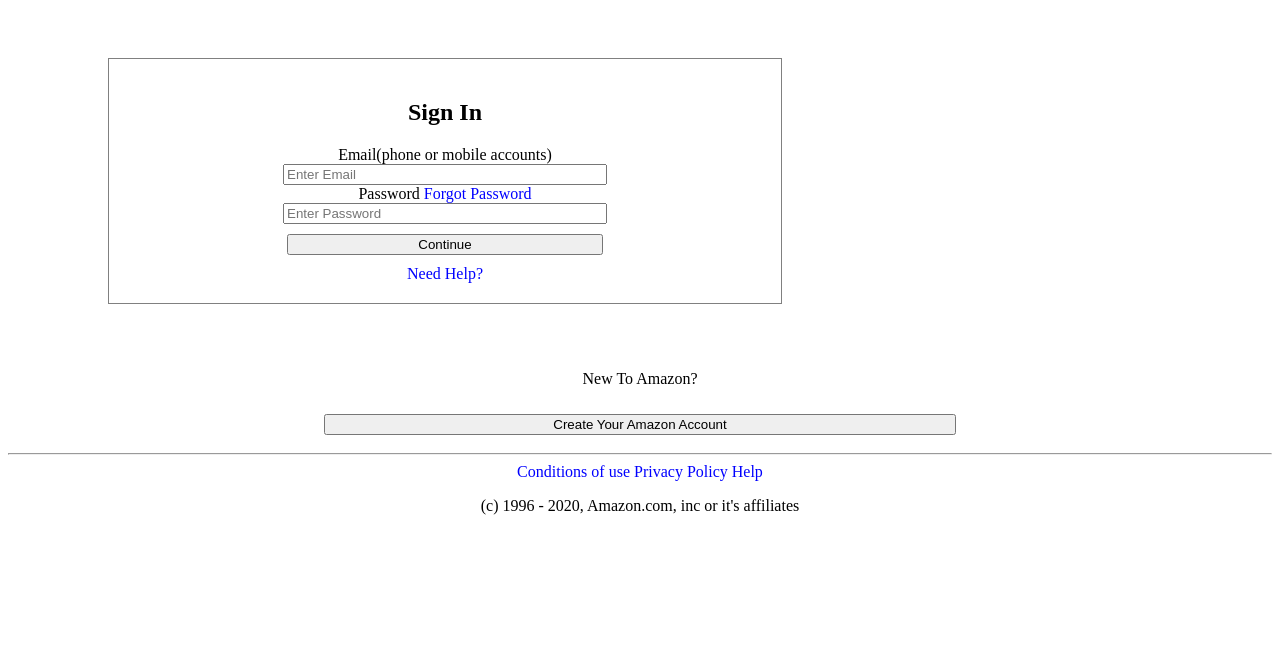
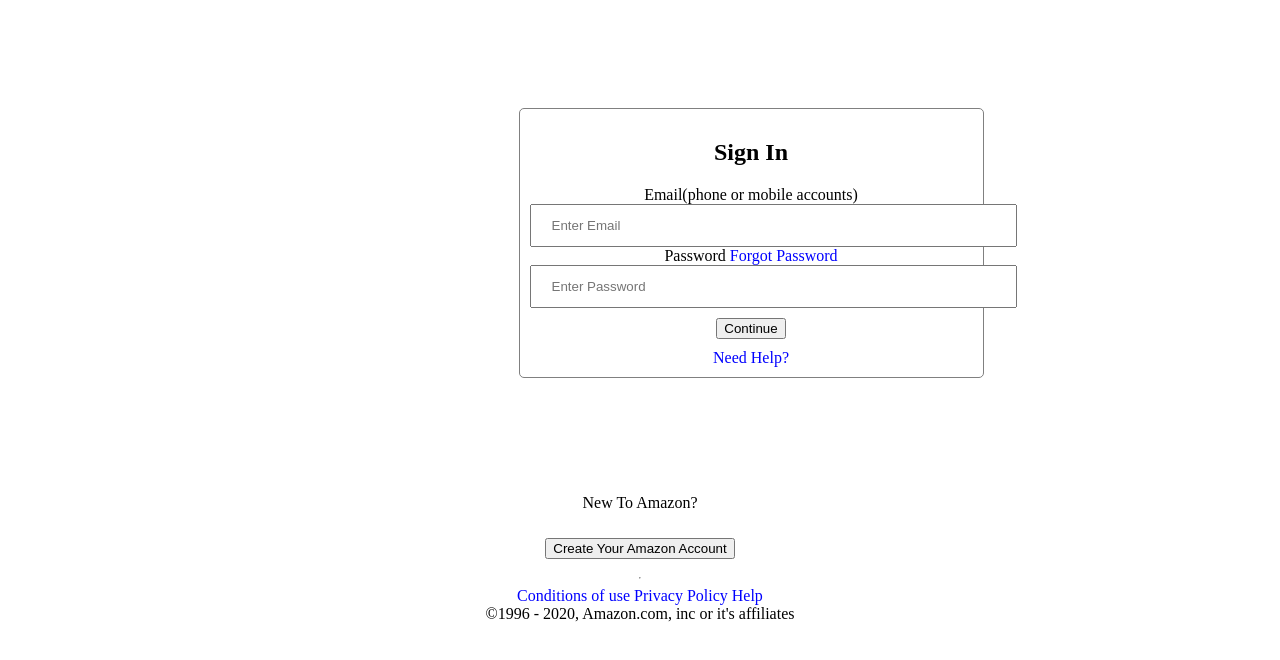
Before and after one commit to SheaW84/amazon_replica, a plain HTML site: page index.html in a window 1280 px wide. Drawn offline with Linux system fonts and the light colour scheme.

Commit message:
trying to figure out the form

```diff
--- a/index.html
+++ b/index.html
@@ -10,28 +10,28 @@
 </head>
 
 <body>
-    <div>
-        <form>
+    <section class="login-form">
+        <form action="#action">
             <h2>Sign In</h2>
-            <label>Email(phone or  mobile accounts)</label><br>
+            <label for="email">Email(phone or  mobile accounts)</label><br>
             <input type="text" id="email" placeholder="Enter Email"></input><br>
-            <label>Password</label> <a href="">Forgot Password</a><br>
+            <label for="password"">Password</label> <a href="#f-password">Forgot Password</a><br>
             <input type="password" id="password" placeholder="Enter Password"></input><br>
             <input type="button" value="Continue"><br>
             <a href="">Need Help?</a>
         </form>
-  </div>
+    </section>
   <div name="container" id="register">
         <p>New To Amazon?</p>
         <input type="button" value="Create Your Amazon Account">
   </div>
-  <div>
-        <hr>
-        <a href="">Conditions of use</a>
-        <a href="">Privacy Policy</a>
-        <a href="">Help</a><br>
-  </div>
-  <p>(c) 1996 - 2020, Amazon.com, inc or it's affiliates</p>
+  <hr>
+    <nav>
+        <a href="#conditions">Conditions of use</a>
+        <a href="#privacy">Privacy Policy</a>
+        <a href="#help">Help</a><br>
+    </nav>
+  <span>&copy;1996 - 2020, Amazon.com, inc or it's affiliates </span>
 
 </body>
 
--- a/style.css
+++ b/style.css
@@ -7,19 +7,22 @@ html {
     text-align: center;
     display: flex;
     flex-direction: column;
+    align-items: center;
   }
 
 
   form {
+    display: block;
     border: gray solid .5px;
-    padding: 20px;
-    margin: 50px 100px;
-    width: 50%;
-    position: center;
+    padding: 10px;
+    margin: 100px;
+    width: 100%;
+    border-radius: 5px;
   }
 
-  input{
-    width: 50%;
+  input[type=text], [type=password]{
+    width: 100%;
+    padding: 12px 20px;
   }
 
   input[type=button]{
@@ -30,3 +33,7 @@ html {
     text-decoration: none;
     color: rgb(0,0,255);
   }
+
+  label {
+    text-align: right;
+  }
```
